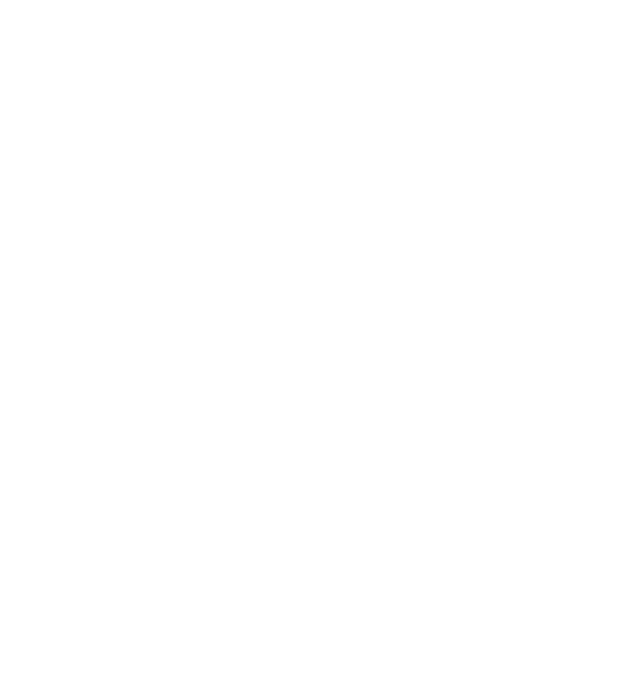
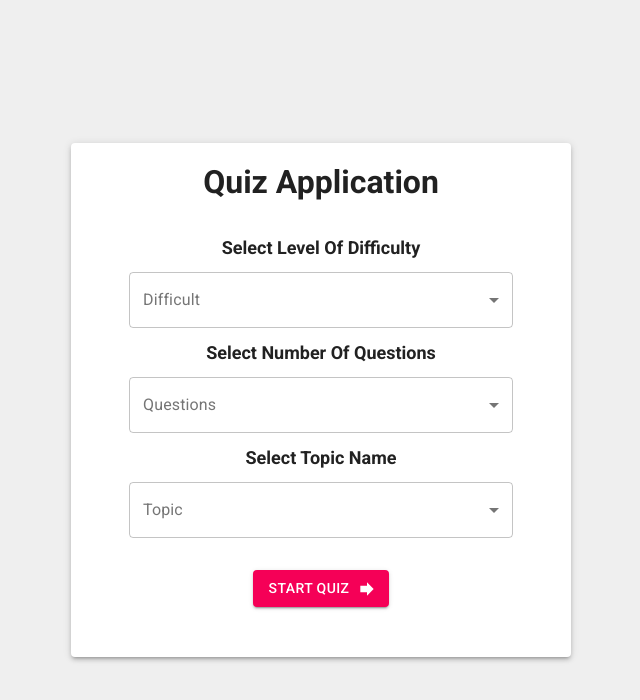
Before and after one commit to haris-aqeel/PWA-React-Quiz-Application, a React (Create React App) app: page /Questions in a window 1280 px wide. Shown: the top 700 px of the page, without its empty margins (319-959 px from the left). Built offline with nearby package versions, Linux system fonts and the light colour scheme.

Commit message:
ADDED UI

```diff
--- a/package.json
+++ b/package.json
@@ -3,6 +3,8 @@
   "version": "0.1.0",
   "private": true,
   "dependencies": {
+    "@material-ui/core": "^4.11.0",
+    "@material-ui/icons": "^4.9.1",
     "@testing-library/jest-dom": "^4.2.4",
     "@testing-library/react": "^9.3.2",
     "@testing-library/user-event": "^7.1.2",
--- a/public/index.html
+++ b/public/index.html
@@ -10,6 +10,8 @@
       content="Web site created using create-react-app"
     />
     <link rel="apple-touch-icon" href="%PUBLIC_URL%/logo192.png" />
+    <link rel="stylesheet" href="https://fonts.googleapis.com/css?family=Roboto:300,400,500,700&display=swap" />
+
     <!--
       manifest.json provides metadata used when your web app is installed on a
       user's mobile device or desktop. See https://developers.google.com/web/fundamentals/web-app-manifest/
--- a/src/App.css
+++ b/src/App.css
@@ -0,0 +1,6 @@
+*{
+  margin: 0;
+  padding: 0;
+  box-sizing: border-box;
+  font-family: "Roboto";
+}
--- a/src/App.tsx
+++ b/src/App.tsx
@@ -1,10 +1,11 @@
 import React from 'react';
 import './App.css';
+import TakeData from './TakeData'
 
-function App() {
+const App: React.FC = () => {
   return (
     <div className="App">
-
+      <TakeData/>
     </div>
   );
 }
--- /dev/null
+++ b/src/Services/service.tsx
@@ -0,0 +1,9 @@
+const service = async(level: string, number: string, category: string) => {
+    let data = await fetch(`https://opentdb.com/api.php?amount=${number}&difficulty=${level}&type=${category}`);
+    let response = await data.json();
+    return response.results;
+
+}
+
+
+export default service;
--- /dev/null
+++ b/src/TakeData.tsx
@@ -0,0 +1,173 @@
+import React, { useState } from "react";
+import { makeStyles } from "@material-ui/core/styles";
+import Paper from "@material-ui/core/Paper";
+import InputLabel from "@material-ui/core/InputLabel";
+import FormControl from "@material-ui/core/FormControl";
+import Select from "@material-ui/core/Select";
+import ForwardIcon from "@material-ui/icons/Forward";
+import Button from "@material-ui/core/Button";
+import {useHistory} from 'react-router-dom'
+
+import service from './Services/service'
+
+const useStyles = makeStyles((theme) => ({
+  TakeDataFromUser: {
+    backgroundColor: "#efefef",
+    height: "100vh",
+    display: "flex",
+    alignItems: "center",
+  },
+  root: {
+    height: "auto",
+    width: "90%",
+    maxWidth: "500px",
+    minWidth: "200px",
+    display: "flex",
+    flexDirection: "column",
+    justifyContent: "spaceBetween",
+    padding: "20px 10px 50px 10px",
+    margin: "auto",
+  },
+  button: {
+    marginTop: theme.spacing(3),
+  },
+  formControl: {
+    margin: theme.spacing(1),
+    width: "80%",
+  },
+  selectEmpty: {
+    marginTop: theme.spacing(2),
+  },
+
+  controlFormSingle: {
+    margin: "0 auto",
+    textAlign: "center",
+  },
+  header: {
+    textAlign: "center",
+    paddingBottom: "30px",
+  },
+  SubHeader: {
+    fontSize: "18px",
+    padding: '6px'
+  },
+  form: {
+      textAlign: 'center'
+  }
+}));
+
+const TakeData: React.FC = () => {
+  const classes = useStyles();
+
+ const history = useHistory();
+
+  const [Difficulty, setDifficulty] = useState<string>("");
+  const [NumberOfQuestions, setNumberOfQuestions] = useState<string>("");
+  const [Topic, setTopic] = useState<string>("");
+
+  const handleSubmit = (e: React.FormEvent<HTMLFormElement>) => {
+      e.preventDefault();
+        history.push(
+            {path: '/Questions',
+            state: {
+                Difficulty,
+                NumberOfQuestions,
+                Topic
+            }}
+            )
+    //service(Difficulty, NumberOfQuestions,Topic);
+
+  }
+
+
+  return (
+    <div className={classes.TakeDataFromUser}>
+      <Paper elevation={3} className={classes.root}>
+        <h1 className={classes.header}>Quiz Application</h1>
+        <form className={classes.form} onSubmit={handleSubmit}>
+          <div className={classes.controlFormSingle}>
+            <h2 className={classes.SubHeader}>Select Level Of Difficulty</h2>
+            <FormControl variant="outlined" className={classes.formControl}>
+              <InputLabel htmlFor="outlined-age-native-simple">
+                Difficult
+              </InputLabel>
+              <Select
+                native
+                value={Difficulty}
+                onChange={(event) => setDifficulty(`${event.target.value}`)}
+                label="Difficult"
+                inputProps={{
+                  name: "age",
+                  id: "outlined-age-native-simple",
+                }}
+              >
+                <option aria-label="None" value="" />
+                <option value="easy">Easy</option>
+                <option value="medium">Medium</option>
+                <option value="hard">Hard</option>
+              </Select>
+            </FormControl>
+          </div>
+          <div className={classes.controlFormSingle}>
+            <h2 className={classes.SubHeader}>Select Number Of Questions</h2>
+            <FormControl variant="outlined" className={classes.formControl}>
+              <InputLabel htmlFor="outlined-age-native-simple">
+                Questions
+              </InputLabel>
+              <Select
+                native
+                value={NumberOfQuestions}
+                onChange={(event) =>
+                  setNumberOfQuestions(`${event.target.value}`)
+                }
+                label="Questions"
+                inputProps={{
+                  name: "age",
+                  id: "outlined-age-native-simple",
+                }}
+              >
+                <option aria-label="None" value="" />
+                <option value="3">3</option>
+                <option value="5">5</option>
+                <option value="10">10</option>
+              </Select>
+            </FormControl>
+          </div>
+          <div className={classes.controlFormSingle}>
+            <h2 className={classes.SubHeader}>Select Topic Name</h2>
+            <FormControl variant="outlined" className={classes.formControl}>
+              <InputLabel htmlFor="outlined-age-native-simple">
+                Topic
+              </InputLabel>
+              <Select
+                native
+                value={Topic}
+                onChange={(event) => setTopic(`${event.target.value}`)}
+                label="Topic"
+                inputProps={{
+                  name: "age",
+                  id: "outlined-age-native-simple",
+                }}
+              >
+                <option aria-label="None" value="" />
+                <option value="multiple">Multiple</option>
+
+              </Select>
+            </FormControl>
+          </div>
+          <Button
+            type='submit'
+            variant="contained"
+            color="secondary"
+            className={classes.button}
+            endIcon={<ForwardIcon />}
+          >
+            Start Quiz
+          </Button>
+        </form>
+      </Paper>
+    </div>
+  );
+};
+
+export default TakeData;
--- a/src/index.tsx
+++ b/src/index.tsx
@@ -2,6 +2,7 @@ import React from 'react';
 import ReactDOM from 'react-dom';
 import App from './App';
 import * as serviceWorker from './serviceWorker';
+
 
 ReactDOM.render(
   <React.StrictMode>
```
Also changed, not shown: 1 other file (tests, documents, lock files or other folders).
